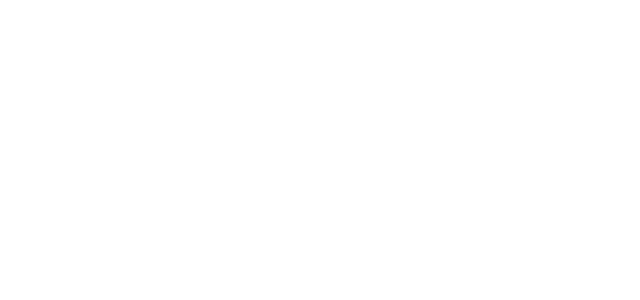
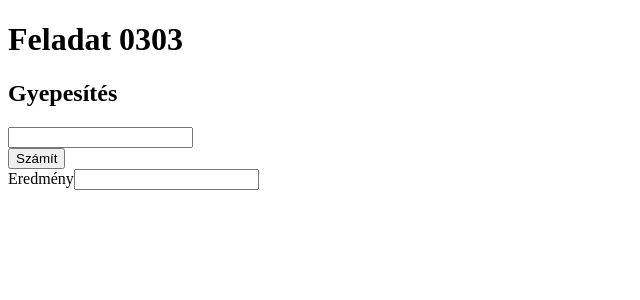
Before and after one commit to megyerimark/gyepes, an Angular app: page / in a window 1280 px wide. Shown: the top 300 px of the page, without its empty margins (0-640 px from the left). Built offline with nearby package versions, Linux system fonts and the light colour scheme.

Commit message:
HTML lap elkezdése, névjegy hozzáadaása

```diff
--- a/src/app/app.component.html
+++ b/src/app/app.component.html
@@ -2,3 +2,18 @@
       SZOFT II/N
       2022.11.09
 -->
+<div class="container">
+  <h1>Feladat 0303</h1>
+  <h2>Gyepesítés</h2>
+  <div class="grassForm">
+    <div class="mb-3">
+      <label for="" class="form-label"></label>
+        <input type="text" class="form-control">
+    </div>
+    <button>Számít</button>
+    <div class="mb-3">
+      <label for="">Eredmény</label>
+      <input type="text" class="form-contorl">
+    </div>
+  </div>
+</div>
```
